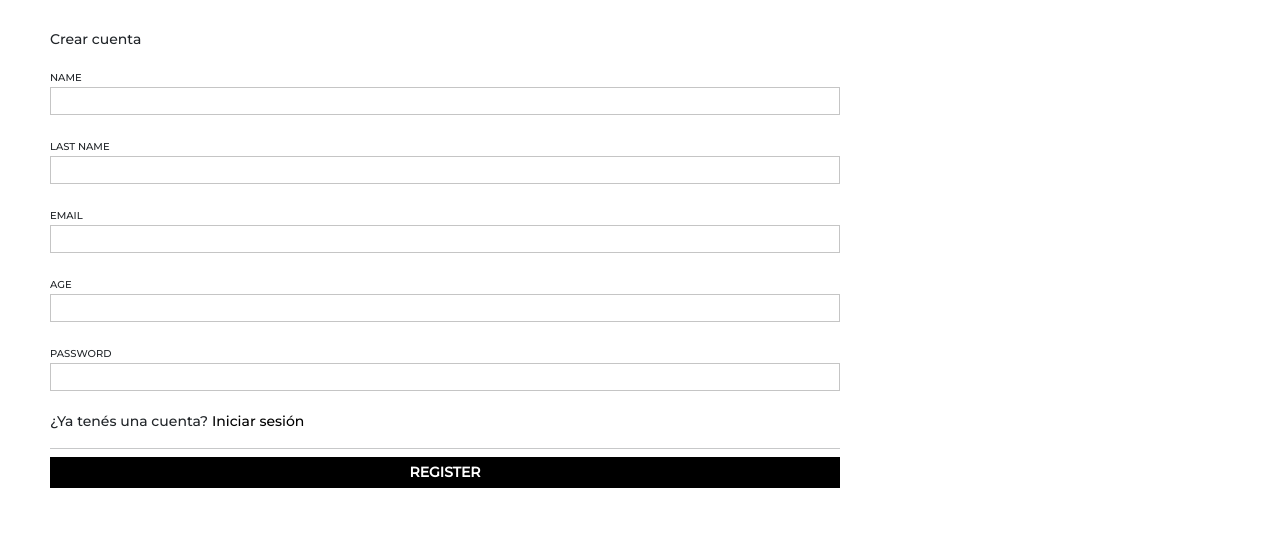
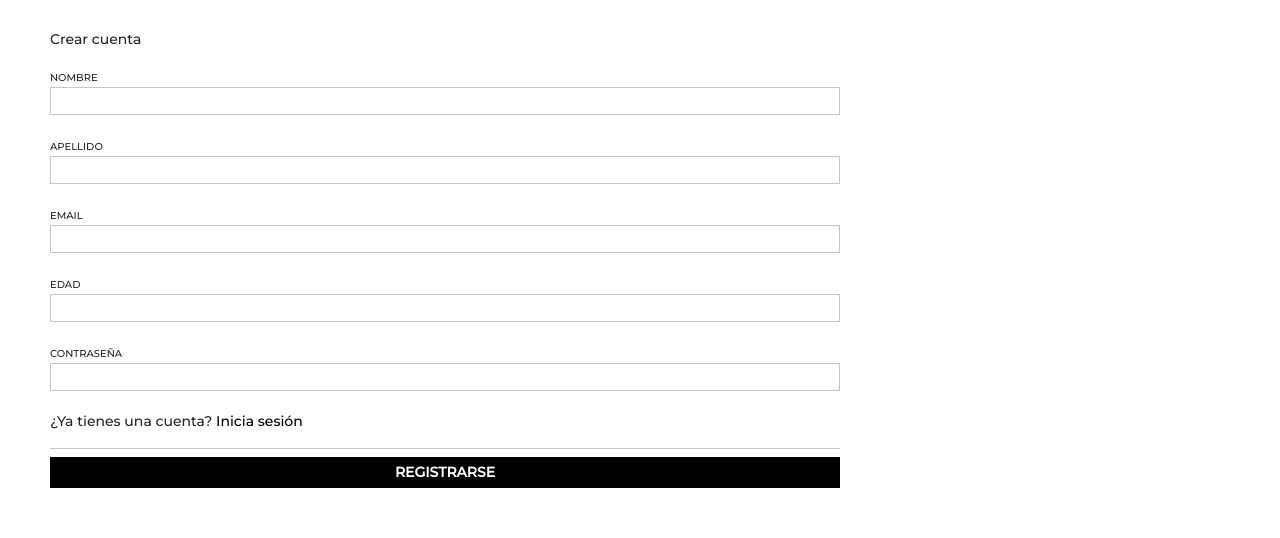
Before and after one commit to Mauriciovillarreal/LESSENZA, a React (Vite) app: page /register in a window 1280 px wide. Shown: the part 151-689 px from the top of the page. Built offline with nearby package versions, Linux system fonts and the light colour scheme; no server answers; a web font is replaced by a local one.

Commit message:
Add static.json for route redirection

```diff
--- a/src/components/Register/Register.jsx
+++ b/src/components/Register/Register.jsx
@@ -23,20 +23,31 @@ const Register = () => {
         });
     };
 
+    const validateForm = () => {
+        if (!form.first_name || !form.last_name || !form.email || !form.age || !form.password) {
+            toast.error('Por favor, complete todos los campos.', {
+                position: "bottom-left",
+                autoClose: 4000,
+                style: { backgroundColor: "black", color: "white", borderRadius: "0px" }
+            });
+            return false;
+        }
+        return true;
+    };
+
     const handleSubmit = async (e) => {
         e.preventDefault();
+        if (!validateForm()) return;
+
         try {
-            const response = await axios.post('https://lessenza-api.onrender.com/api/sessions/register', form);
+            const response = await axios.post('https://lessenza-api.onrender.com/api/sessions/register', form, {
+                withCredentials: true, // Enviar cookies con la solicitud si es necesario
+            });
+
             if (response.status === 200) {
-                // Mostrar la notificación de éxito
                 toast.success('Registro exitoso, redirigiendo a página login...', {
                     position: "bottom-left",
-                    autoClose: 4000, // Tiempo que dura el toast (2 segundos)
-                    hideProgressBar: false,
-                    closeOnClick: true,
-                    pauseOnHover: true,
-                    draggable: true,
-                    progress: undefined,
+                    autoClose: 4000,
                     style: {
                         backgroundColor: "black",
                         color: "white",
@@ -44,15 +55,20 @@ const Register = () => {
                     },
                 });
 
-                // Esperar 2 segundos antes de redirigir
+                // Esperar 4 segundos antes de redirigir
                 setTimeout(() => {
                     navigate('/login');
-                }, 5000); // 2 segundos
+                }, 4000); // 4 segundos
             } else {
-                setError(response.data.message || 'Registration failed');
+                setError(response.data.message || 'Error en el registro');
             }
         } catch (err) {
-            setError('Registration failed');
+            // Manejar errores específicos del servidor, como el email ya registrado o fallos de validación.
+            if (err.response && err.response.data && err.response.data.message) {
+                setError(err.response.data.message);
+            } else {
+                setError('Fallo en el registro. Inténtelo de nuevo más tarde.');
+            }
         }
     };
 
@@ -62,7 +78,7 @@ const Register = () => {
                 <div className="login">
                     <form onSubmit={handleSubmit}>
                         <p>Crear cuenta</p>
-                        <label className="uperCase">Name</label>
+                        <label className="uperCase">Nombre</label>
                         <input
                             type="text"
                             name="first_name"
@@ -70,7 +86,7 @@ const Register = () => {
                             value={form.first_name}
                             onChange={handleChange}
                         />
-                        <label className="uperCase">Last name</label>
+                        <label className="uperCase">Apellido</label>
                         <input
                             type="text"
                             name="last_name"
@@ -86,7 +102,7 @@ const Register = () => {
                             value={form.email}
                             onChange={handleChange}
                         />
-                        <label className="uperCase">Age</label>
+                        <label className="uperCase">Edad</label>
                         <input
                             type="number"
                             name="age"
@@ -94,7 +110,7 @@ const Register = () => {
                             value={form.age}
                             onChange={handleChange}
                         />
-                        <label className="uperCase">Password</label>
+                        <label className="uperCase">Contraseña</label>
                         <input
                             type="password"
                             name="password"
@@ -103,10 +119,10 @@ const Register = () => {
                             onChange={handleChange}
                         />
                         <span>
-                            <p>¿Ya tenés una cuenta? <Link to="/login">Iniciar sesión</Link></p>
+                            <p>¿Ya tienes una cuenta? <Link to="/login">Inicia sesión</Link></p>
                         </span>
                         <hr />
-                        <button type="submit" className="btnLogin">REGISTER</button>
+                        <button type="submit" className="btnLogin">REGISTRARSE</button>
                         {error && <p className="error">{error}</p>}
                     </form>
                 </div>
```
